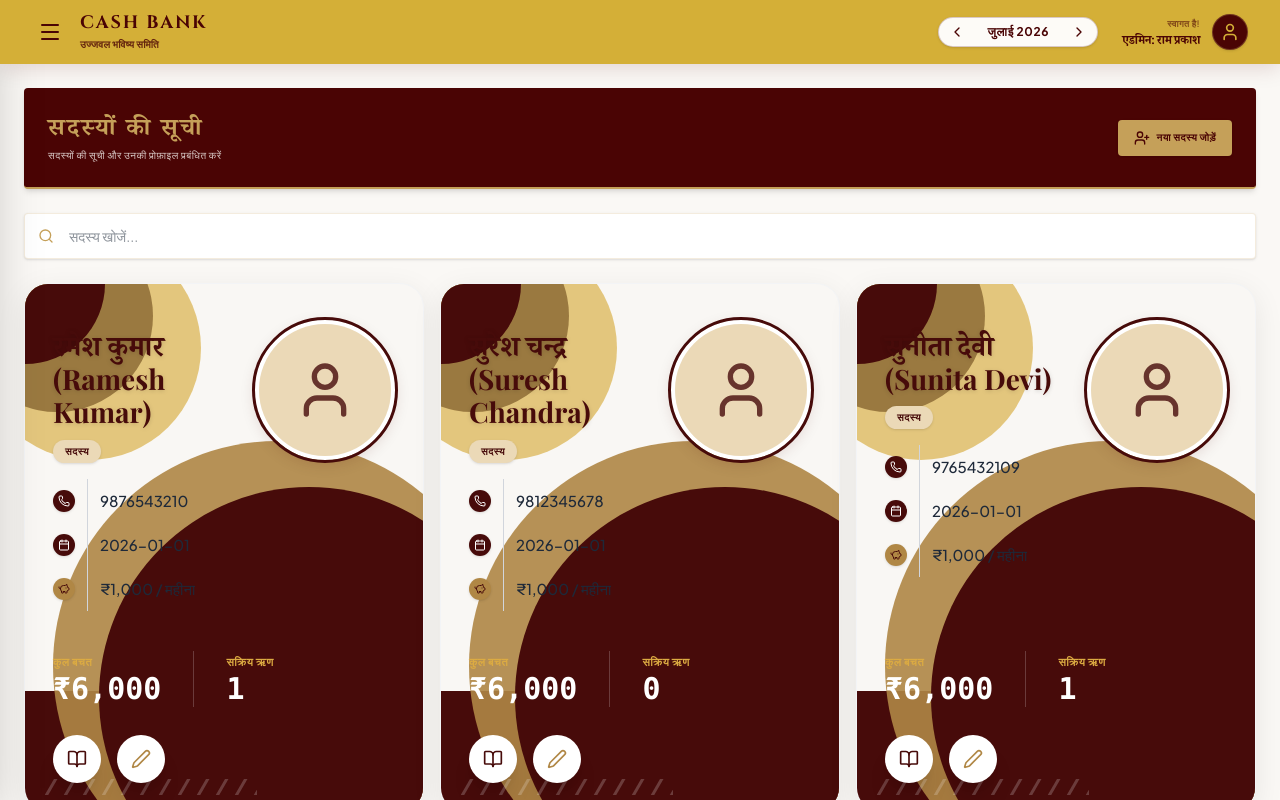
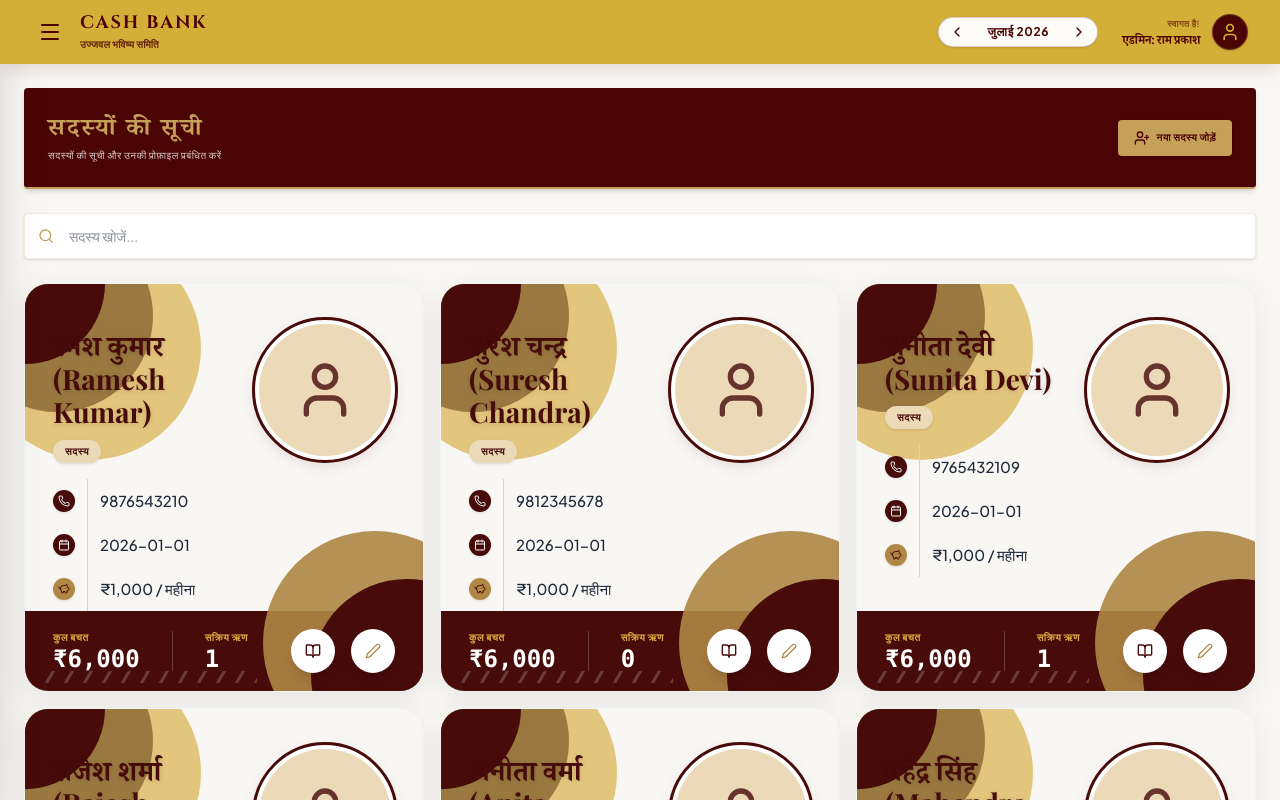
Before and after one commit to ganitwali2025-maker/Cash-Bank-, a React (Vite) app: page /members in a window 1280 px wide. Shown: the top 800 px of the page. Built offline with nearby package versions, Linux system fonts and the light colour scheme; a web font is replaced by a local one.

Commit message:
style: reduce height of bottom maroon section

```diff
--- a/src/components/MembersTab.tsx
+++ b/src/components/MembersTab.tsx
@@ -653,7 +653,7 @@ export default function MembersTab({
                 <div
                   key={member.id}
                   id={`member-card-${member.id}`}
-                  className="relative bg-[#F9F7F4] rounded-[24px] shadow-[0_8px_30px_rgba(0,0,0,0.08)] flex flex-col w-full sm:w-auto min-h-[320px] overflow-hidden group border border-gray-100"
+                  className="relative bg-[#F9F7F4] rounded-[24px] shadow-[0_8px_30px_rgba(0,0,0,0.08)] flex flex-col w-full sm:w-auto min-h-[290px] overflow-hidden group border border-gray-100"
                 >
                   {/* Card Background Decorations */}
                   <div className="absolute inset-0 pointer-events-none z-0 overflow-hidden">
@@ -662,23 +662,23 @@ export default function MembersTab({
                     <div className="absolute -top-16 -left-16 w-32 h-32 sm:w-48 sm:h-48 bg-[#9a7940] rounded-full"></div>
                     <div className="absolute -top-20 -left-20 w-32 h-32 sm:w-40 sm:h-40 bg-[#470b0a] rounded-full"></div>
 
-                    {/* Bottom Bar */}
-                    <div className="absolute bottom-0 left-0 right-0 h-[100px] sm:h-[120px] bg-[#470b0a]"></div>
+                    {/* Bottom Bar - Reduced height from 100px/120px to ~75px */}
+                    <div className="absolute bottom-0 left-0 right-0 h-[75px] sm:h-[80px] bg-[#470b0a]"></div>
 
-                    {/* Bottom Right Curves */}
-                    <div className="absolute -bottom-20 -right-20 w-56 h-56 sm:w-[450px] sm:h-[450px] bg-[#b08745] rounded-full opacity-90"></div>
-                    <div className="absolute -bottom-24 -right-24 w-52 h-52 sm:w-[420px] sm:h-[420px] bg-[#470b0a] rounded-full"></div>
+                    {/* Bottom Right Curves - Reduced size by ~50% */}
+                    <div className="absolute -bottom-16 -right-16 w-36 h-36 sm:w-56 sm:h-56 bg-[#b08745] rounded-full opacity-90"></div>
+                    <div className="absolute -bottom-20 -right-20 w-32 h-32 sm:w-48 sm:h-48 bg-[#470b0a] rounded-full"></div>
 
-                    {/* Diagonal Texture */}
-                    <div className="absolute bottom-4 left-5 h-4 flex gap-2 sm:gap-4 overflow-hidden opacity-20">
+                    {/* Diagonal Texture - Reduced height */}
+                    <div className="absolute bottom-2 left-5 h-2.5 sm:h-3 flex gap-2 sm:gap-4 overflow-hidden opacity-20">
                       {[...Array(12)].map((_, i) => (
-                        <div key={i} className="w-[2px] sm:w-[3px] h-12 bg-white transform rotate-[30deg] -translate-y-2"></div>
+                        <div key={i} className="w-[2px] sm:w-[3px] h-10 bg-white transform rotate-[30deg] -translate-y-2"></div>
                       ))}
                     </div>
                   </div>
 
                   {/* Top Section */}
-                  <div className="relative z-10 flex justify-between items-start p-5 sm:p-7 flex-1">
+                  <div className="relative z-10 flex justify-between items-start p-5 sm:p-7 flex-1 pb-16 sm:pb-20">
 
                     {/* Left Info */}
                     <div className="flex flex-col flex-1 pr-3 max-w-[calc(100%-100px)] sm:max-w-[calc(100%-160px)] pt-2 sm:pt-4">
@@ -730,48 +730,48 @@ export default function MembersTab({
                     </div>
                   </div>
 
-                  {/* Bottom Section */}
-                  <div className="relative z-10 px-5 pb-5 sm:px-7 sm:pb-7 flex flex-wrap items-center justify-between gap-4 mt-auto">
+                  {/* Bottom Section - Adjusted Height and Padding */}
+                  <div className="absolute bottom-0 left-0 right-0 z-10 px-5 sm:px-7 flex flex-wrap items-center justify-between gap-4 h-[75px] sm:h-[80px]">
 
                     {/* Stats */}
-                    <div className="flex gap-4 sm:gap-8 items-center h-[80px]">
-                      <div className="flex flex-col justify-center">
-                        <p className="text-[#dcab42] text-[10px] sm:text-[11px] font-bold uppercase tracking-wider mb-1">
+                    <div className="flex gap-4 sm:gap-8 items-center h-full py-3">
+                      <div className="flex flex-col justify-center h-full">
+                        <p className="text-[#dcab42] text-[9px] sm:text-[10px] font-bold uppercase tracking-wider mb-0.5">
                           {language === 'hi' ? 'कुल बचत' : 'TOTAL SAVINGS'}
                         </p>
-                        <p className="text-white text-xl sm:text-3xl font-bold font-mono leading-none">
+                        <p className="text-white text-lg sm:text-2xl font-bold font-mono leading-none">
                           ₹{totalSavings.toLocaleString('en-IN')}
                         </p>
                       </div>
-                      <div className="w-px h-10 sm:h-14 bg-white/20"></div>
-                      <div className="flex flex-col justify-center">
-                        <p className="text-[#dcab42] text-[10px] sm:text-[11px] font-bold uppercase tracking-wider mb-1">
+                      <div className="w-px h-8 sm:h-10 bg-white/20"></div>
+                      <div className="flex flex-col justify-center h-full">
+                        <p className="text-[#dcab42] text-[9px] sm:text-[10px] font-bold uppercase tracking-wider mb-0.5">
                           {language === 'hi' ? 'सक्रिय ऋण' : 'ACTIVE LOANS'}
                         </p>
-                        <p className="text-white text-xl sm:text-3xl font-bold font-mono leading-none">
+                        <p className="text-white text-lg sm:text-2xl font-bold font-mono leading-none">
                           {totalActiveLoans}
                         </p>
                       </div>
                     </div>
 
                     {/* Actions */}
-                    <div className="flex gap-3 sm:gap-4 shrink-0">
+                    <div className="flex gap-3 sm:gap-4 shrink-0 items-center h-full py-3">
                       <button
                         onClick={() => {
                           setSelectedMemberId(member.id);
                           setProfileTab('savings');
                         }}
-                        className="w-[48px] h-[48px] bg-white rounded-full flex items-center justify-center shadow-xl hover:scale-105 transition-transform"
+                        className="w-[36px] h-[36px] sm:w-[44px] sm:h-[44px] bg-white rounded-full flex items-center justify-center shadow-lg hover:scale-105 transition-transform"
                         title={t.viewProfile}
                       >
-                        <BookOpen className="w-5 h-5 text-[#470b0a]" />
+                        <BookOpen className="w-4 h-4 text-[#470b0a]" />
                       </button>
                       <button
                         onClick={() => handleOpenEdit(member)}
-                        className="w-[48px] h-[48px] bg-white rounded-full flex items-center justify-center shadow-xl hover:scale-105 transition-transform"
+                        className="w-[36px] h-[36px] sm:w-[44px] sm:h-[44px] bg-white rounded-full flex items-center justify-center shadow-lg hover:scale-105 transition-transform"
                         title={t.editMember}
                       >
-                        <Edit2 className="w-5 h-5 text-[#b08745]" />
+                        <Edit2 className="w-4 h-4 text-[#b08745]" />
                       </button>
                     </div>
                   </div>
```
